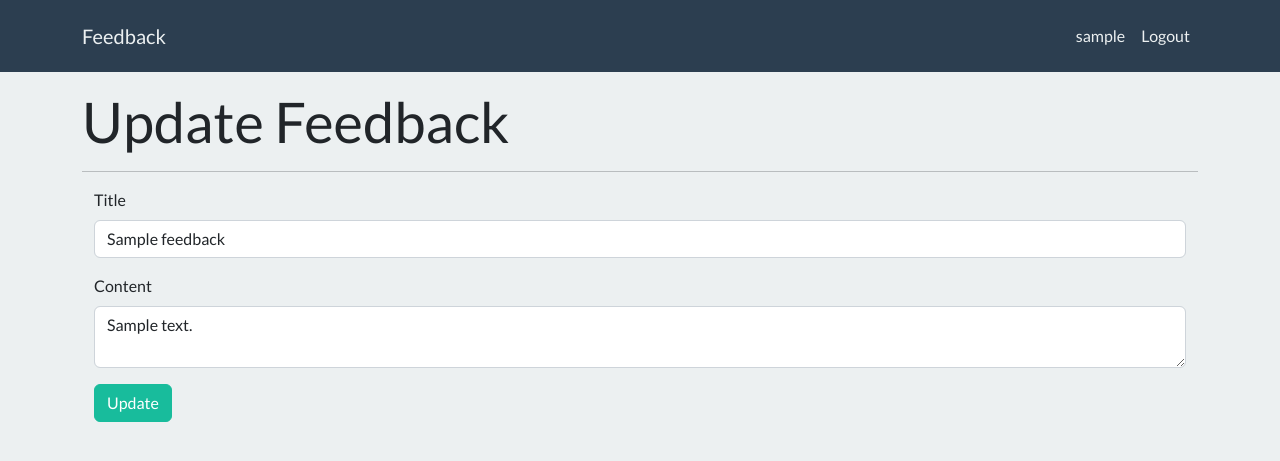
After one commit to johnathan-booy/Feedback, a Flask app: page /feedback/1/update in a window 1280 px wide. The commit adds this page. Shown: the top 461 px of the page. Run offline with Flask 3, Linux system fonts and the light colour scheme; the visitor is signed in with stand-in values (Sample User, id 1); tables that the repository leaves empty hold one stand-in row (values such as "Sample post"); some libraries are stand-ins or nearby versions.

Commit message:
Update feedback route

```diff
--- a/app.py
+++ b/app.py
@@ -135,6 +135,28 @@ def add_feedback(username):
         return redirect("/")
 
 
+@app.route('/feedback/<int:feedback_id>/update', methods=['GET', 'POST'])
+def update_feedback(feedback_id):
+    """Update feedback if the correct user is signed in"""
+
+    feedback = Feedback.query.get(feedback_id)
+
+    if authenticate_user(feedback.username):
+        form = FeedbackForm(obj=feedback)
+
+        if form.validate_on_submit():
+            feedback.title = form.title.data
+            feedback.content = form.content.data
+            db.session.commit()
+            flash("Feedback updated!", "success")
+            return redirect(f'/users/{feedback.username}')
+
+        return render_template('update-feedback.html', form=form)
+    else:
+        flash("You don't have permission to edit that feedback!", "warning")
+        return redirect('/')
+
+
 @app.route('/feedback/<int:feedback_id>/delete', methods=['POST'])
 def delete_feedback(feedback_id):
     """Delete feedback if the correct user is signed in"""
--- /dev/null
+++ b/templates/update-feedback.html
@@ -0,0 +1,16 @@
+{% extends 'base.html' %}
+
+{% block title %}
+<title>Update Feedback</title>
+{% endblock %}
+
+{% block content %}
+<h1 class="display-4">Update Feedback</h1>
+<hr>
+<div class="container">
+    <form method="post">
+        {% include 'wtform.html' %}
+        <button class="btn btn-success">Update</button>
+    </form>
+</div>
+{% endblock %}
```
Also changed, not shown: templates/user.html (+13 -6 lines).
